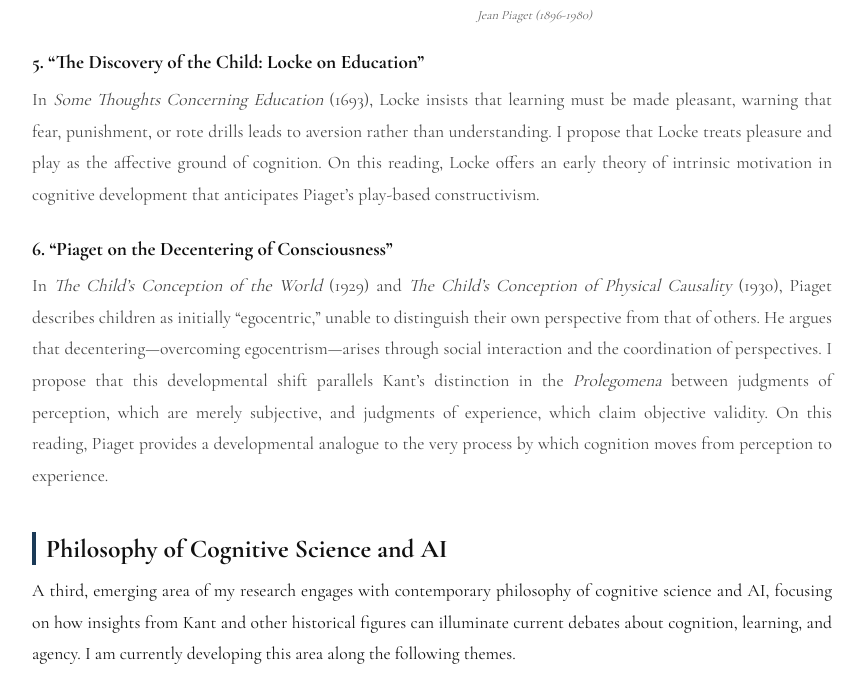
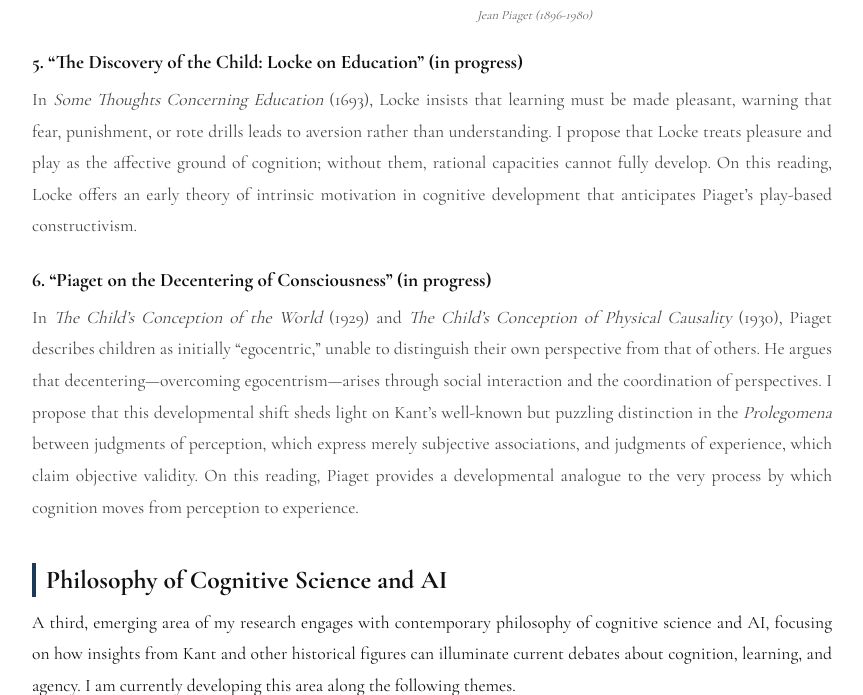
Before and after one commit to aileencluo/aileencluo.github.io, a Jekyll site: the page built from research.md, in a window 1280 px wide and 1400 px high, scrolled down 2084 px, cut to the strip 210-905 px from the top of the window. Shown: the whole strip, without its empty margins (208-1071 px from the left). Built offline with Jekyll 4.4.1, drawn with Linux system fonts in a browser that asks for light colours; some of the changed text lies outside the part shown.

Commit message:
Update research.md

```diff
--- a/research.md
+++ b/research.md
@@ -19,10 +19,10 @@
 <div class="subhead">1. “Sense and Sensibility: Kant on Berkeley on Spatial Representation” (Markus Herz Prize nominee)</div>
 <p class="subdesc">This paper traces Kant’s theory of space through a critical engagement with Berkeley’s semiotic theory of vision. I argue that Kant transforms Berkeley’s heterogeneity thesis—that sight and touch yield irreducibly distinct contents—into a cornerstone of his own account. Whereas Berkeley reduces imagination to a merely reproductive faculty of association, Kant reconceives it as a productive faculty that integrates heterogenous modalities into a single, unified outer sense.</p>
 
-<div class="subhead">2. “Laboring Time: Kant on Locke on Inner Sense”</div>
+<div class="subhead">2. “Laboring Time: Kant on Locke on Inner Sense” (draft available)</div>
 <p class="subdesc">This paper reconstructs Kant’s theory of time through a critical engagement with Locke’s account of inner sense. I argue that Kant repurposes Locke’s juridical notion of “original acquisition” to describe not the appropriation of external objects but the acquisition of the very forms of intuition. On this reading, acquisition becomes at once a labor of annexation, through which the manifold of intuition is appropriated as “ours”, and a labor of constitution, by which the temporal form itself is produced.</p>
 
-<div class="subhead">3. “Kant’s Acquisition Theory of the Categories”</div>
+<div class="subhead">3. “Kant’s Acquisition Theory of the Categories” (draft available)</div>
 <p class="subdesc">This paper challenges the “preformation” theory of the categories, which holds that the categories are fixed and determinate because they stem from preformed dispositions or “germs” within the mind. Instead, I propose that the categories are acquired through the justified use of our own understanding, in accordance with what I identify as an epistemic principle of cognition. This interpretation illuminates Kant’s anti-nativist stance, clarifies his crucial break from the rationalist tradition, and highlights the crucial role of epistemic agency in human cognition.</p>
 
 <div class="subhead">4. “Kant on Epistemic Luck” (in progress)</div>
@@ -40,11 +40,11 @@
 
 
 
-<div class="subhead">5. “The Discovery of the Child: Locke on Education”</div>
-<p class="subdesc">In <em>Some Thoughts Concerning Education</em> (1693), Locke insists that learning must be made pleasant, warning that fear, punishment, or rote drills leads to aversion rather than understanding. I propose that Locke treats pleasure and play as the affective ground of cognition. On this reading, Locke offers an early theory of intrinsic motivation in cognitive development that anticipates Piaget’s play-based constructivism.</p>
+<div class="subhead">5. “The Discovery of the Child: Locke on Education” (in progress)</div>
+<p class="subdesc">In <em>Some Thoughts Concerning Education</em> (1693), Locke insists that learning must be made pleasant, warning that fear, punishment, or rote drills leads to aversion rather than understanding. I propose that Locke treats pleasure and play as the affective ground of cognition; without them, rational capacities cannot fully develop. On this reading, Locke offers an early theory of intrinsic motivation in cognitive development that anticipates Piaget’s play-based constructivism.</p>
 
-<div class="subhead">6. “Piaget on the Decentering of Consciousness”</div>
-<p class="subdesc">In <em>The Child’s Conception of the World</em> (1929) and <em>The Child’s Conception of Physical Causality</em> (1930), Piaget describes children as initially “egocentric,” unable to distinguish their own perspective from that of others. He argues that decentering—overcoming egocentrism—arises through social interaction and the coordination of perspectives. I propose that this developmental shift parallels Kant’s distinction in the <em>Prolegomena</em> between judgments of perception, which are merely subjective, and judgments of experience, which claim objective validity. On this reading, Piaget provides a developmental analogue to the very process by which cognition moves from perception to experience.</p>
+<div class="subhead">6. “Piaget on the Decentering of Consciousness” (in progress)</div>
+<p class="subdesc">In <em>The Child’s Conception of the World</em> (1929) and <em>The Child’s Conception of Physical Causality</em> (1930), Piaget describes children as initially “egocentric,” unable to distinguish their own perspective from that of others. He argues that decentering—overcoming egocentrism—arises through social interaction and the coordination of perspectives. I propose that this developmental shift sheds light on Kant’s well-known but puzzling distinction in the <em>Prolegomena</em> between judgments of perception, which express merely subjective associations, and judgments of experience, which claim objective validity. On this reading, Piaget provides a developmental analogue to the very process by which cognition moves from perception to experience.</p>
 
 
 <!-- ===== Philosophy of Cognitive Science ===== -->
@@ -59,7 +59,7 @@
 <div class="subhead">7. “Recognizing Opportunities for Learning: Limitations of Predictive Processing from a Kantian Perspective” (talk presented at the Society for Philosophy & Psychology)</div>
 <p class="subdesc">This paper argues that predictive processing (PP), while a powerful model of the brain as a prediction machine, fails to capture the agential dimension of intrinsically motivated learning. Drawing on Kant’s notion of recognition, I propose that genuine learning requires a form of “second-order recognition,” where agents not only register but endorse the very principles that guide their learning. This Kantian move reframes autonomy as central to cognition and provides resources for extending PP beyond prediction-error minimization to encompass essential forms of human cognition such as creativity, curiosity, and self-actualization.</p>
 
-<div class="subhead">8. “Imagination, Self-efficacy, and the Human Edge”</div>
+<div class="subhead">8. “Imagination, Self-efficacy, and the Human Edge” (in progress)</div>
 <p class="subdesc">This paper argues that imagination underwrites rational self-efficacy in fundamentally different ways for humans and artificial agents. Human imagination is not merely stipulative, as in symbolic recombination, but also qualitative, involving phenomenologically rich, first-person projections into possible futures. While artificial systems can approximate the stipulative dimension by recombining features or generating symbolic assignments, they still lack the qualitative capacity to generate the felt sense of coherence and achievability that underwrites distinctively human forms of self-belief.</p>
 
 
@@ -72,10 +72,10 @@
 </figure>
 
 
-<div class="subhead">9. A paper on omissions (R&R at <em>Criminal Law and Philosophy</em>)</div>
+<div class="subhead">9. A paper on omissions (R&R, <em>Criminal Law and Philosophy</em>)</div>
 <p class="subdesc">The criminalization of omissions is controversial for several reasons. One concern is that omissions liability appears to violate the act requirement. Another involves the ambiguous causal status of omissions, especially in result crimes. I argue that a distinctive kind of omissions—what I call “refrainings”—are best understood not as mere failures to act but as <em>actions</em> that actively bring about harm. Recognizing refrainings as a distinct category of omission has significant implications for the act requirement and for the justification of criminal liability in so-called “Bad Samaritan” cases.</p>
 
-<div class="subhead">10. “From Autonomy to Function: Rethinking Intention for AI Agents”</div>
+<div class="subhead">10. “From Autonomy to Function: Rethinking Intention for AI Agents” (in progress)</div>
 <p class="subdesc">This paper considers whether the legal concept of intention must be partially broadened to address harms caused by increasingly agentic AI systems. In law, intention typically combines cognitive foresight with a volitional orientation toward a result—whether directly, as purpose, or obliquely, through foresight of virtual certainty. I argue that the law can recognize a functional analogue of intention in artificial systems, rooted in their goal-directed architectures. Recognizing this functional intention could help bridge doctrinal gaps in criminal and tort law while preserving the distinction between genuine autonomous agency and merely functional, machine-based agency.</p>
 
 <div class="divider"></div>
```
